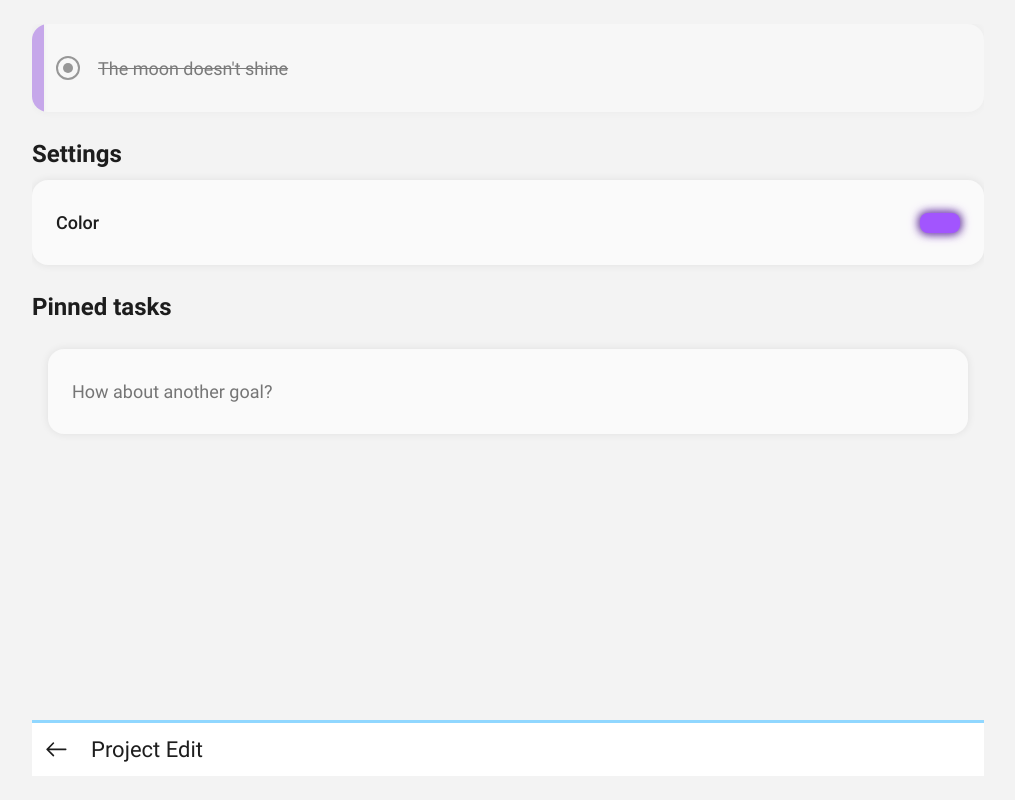
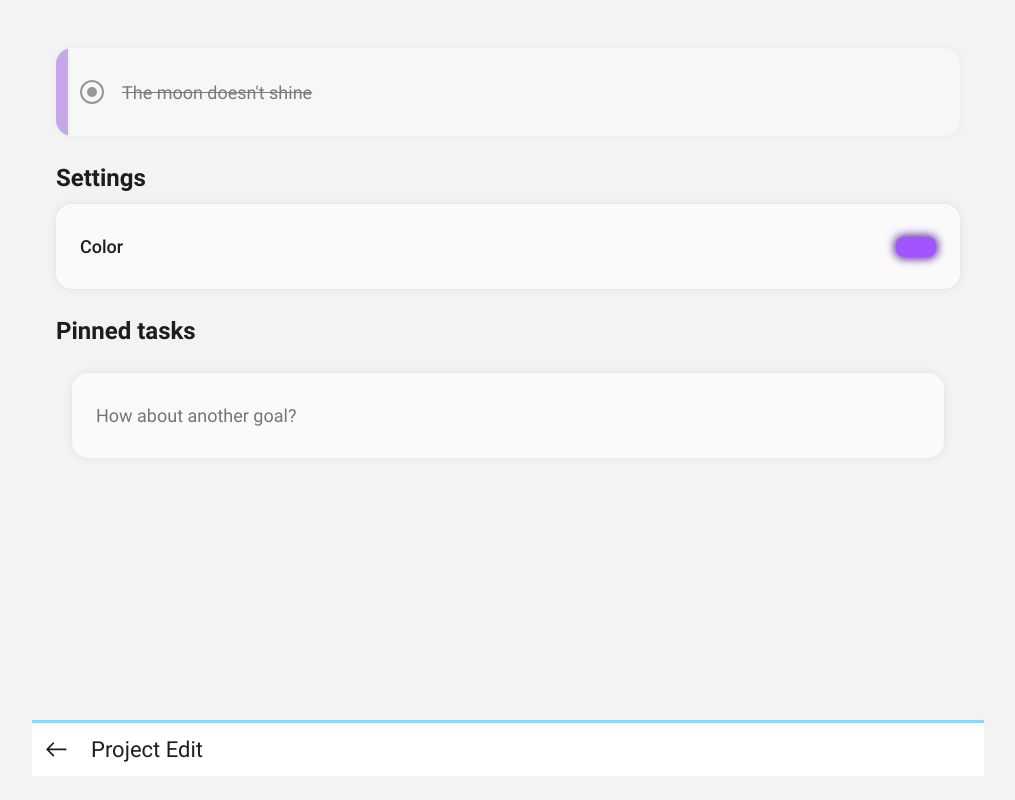
Before and after one commit to zerescas/another-to-do-app, a Vue app: page /projects/edit/1 in a window 1280 px wide. Shown: the whole page, without its empty margins (132-1147 px from the left). Built offline with nearby package versions, Linux system fonts and the light colour scheme.

Commit message:
TaskSettingsView, ProjectSettingsView: fix layout
Fixed the components' layout:
  - Added "app-layout--desktop-float" to root container - enables padding but only for desktop
  - Moved "app-layout--padding" from root container to "settings-container" - enables padding for its content

```diff
--- a/src/views/ToDoSettings/ProjectSettingsView.vue
+++ b/src/views/ToDoSettings/ProjectSettingsView.vue
@@ -59,8 +59,8 @@ function updateProjectColor(color: string) {
 </script>
 
 <template>
-  <div class="app-layout app-layout--padding">
-    <div class="settings-container">
+  <div class="app-layout app-layout--desktop-float">
+    <div class="settings-container app-layout--padding">
       <template v-if="projectItem">
         <ToDoItem
           :settings="{ editableContent: true }"
--- a/src/views/ToDoSettings/TaskSettingsView.vue
+++ b/src/views/ToDoSettings/TaskSettingsView.vue
@@ -36,8 +36,8 @@ function updateTaskColor(color: string) {
 </script>
 
 <template>
-  <div class="app-layout app-layout--padding">
-    <div class="settings-container">
+  <div class="app-layout app-layout--desktop-float">
+    <div class="settings-container app-layout--padding">
       <template v-if="taskItem">
         <ToDoItem
           :settings="{ editableContent: true }"
```
